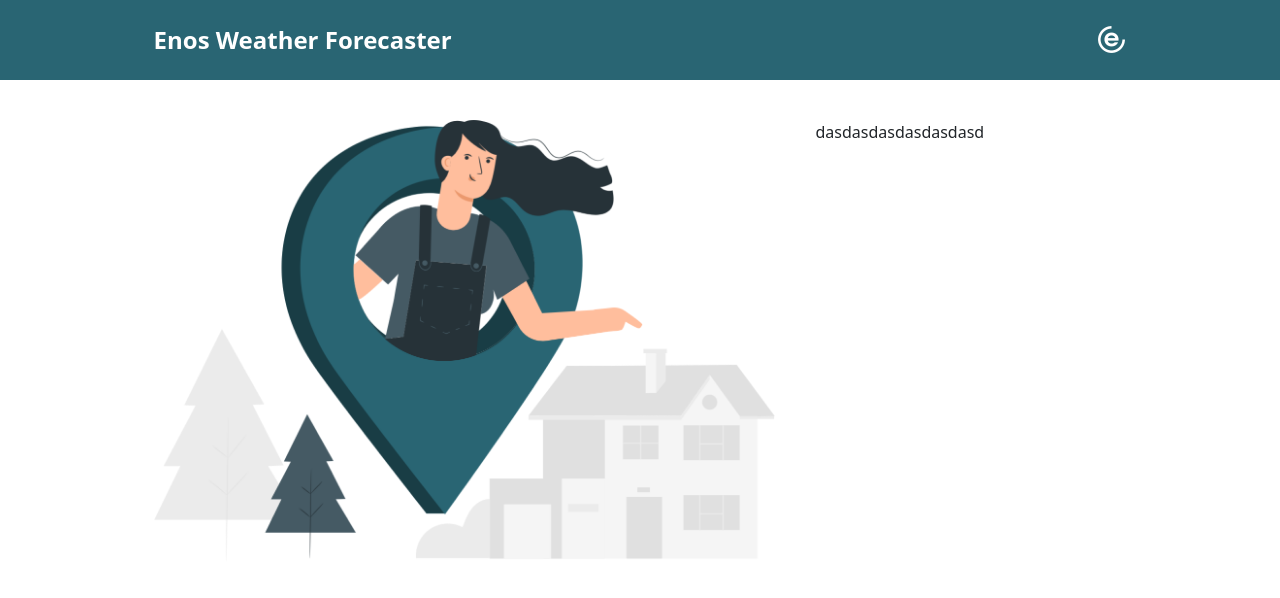
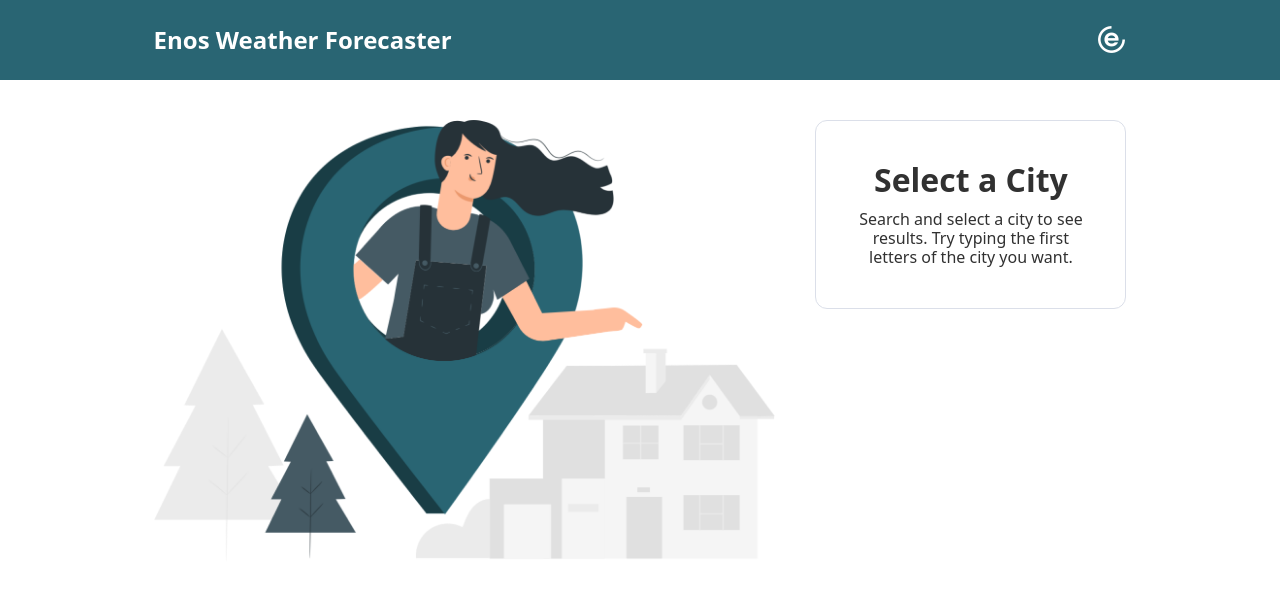
Before and after one commit to ensonal/EnosWeatherForecast-React, a React (Create React App) app in the folder enos-app/: page /forecast in a window 1280 px wide. Shown: the top 598 px of the page. Built offline with nearby package versions, Linux system fonts and the light colour scheme.

Commit message:
create search summary container

```diff
--- a/enos-app/src/modules/forecast/ui/SearchSummaryContainer/SearchSummaryContainer.tsx
+++ b/enos-app/src/modules/forecast/ui/SearchSummaryContainer/SearchSummaryContainer.tsx
@@ -1,3 +1,9 @@
+import { WeatherSummaryCard } from "../../components/WeatherSummaryCard/WeatherSummaryCard";
+
 export function SearchSummaryContainer() {
-    return <div>dasdasdasdasdasdasd</div>;
+    return (
+        <div>
+            <WeatherSummaryCard />
+        </div>
+    );
 }
```
